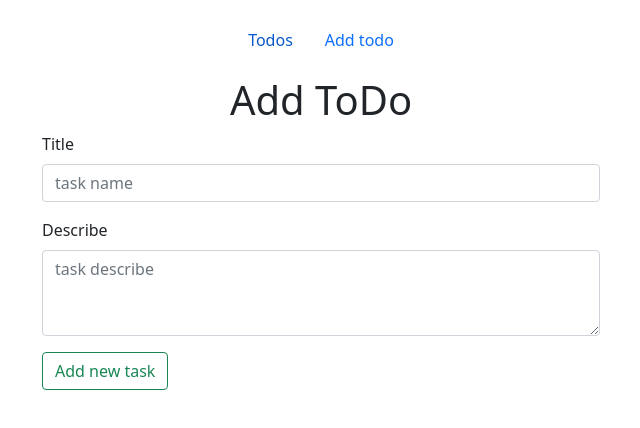
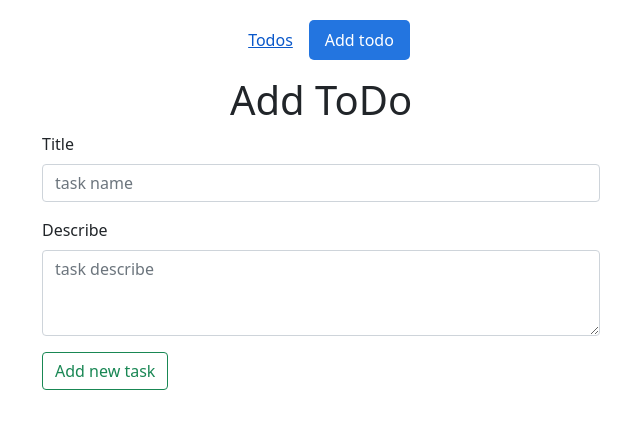
Before and after one commit to max-i-mys/todo-technorelly, a React (Create React App) app: page /add in a window 1280 px wide. In both pictures the pointer is over the link "Todos". Shown: the top 428 px of the page, without its empty margins (319-959 px from the left). Built offline with nearby package versions, Linux system fonts and the light colour scheme.

Commit message:
added an active link

```diff
--- a/src/App.css
+++ b/src/App.css
@@ -23,3 +23,21 @@ body {
 .form-check-label {
 	cursor: pointer;
 }
+.form-check-label:focus,
+.form-check-label:hover {
+	text-decoration: underline;
+}
+.nav-link:focus,
+.nav-link:hover {
+	text-decoration: underline;
+}
+.nav-link.active {
+	background-color: rgb(35, 117, 224);
+	color: #fff;
+	border-radius: 5px;
+}
+.nav-link.active:hover,
+.nav-link.active:focus {
+	color: #fff;
+	text-decoration: none;
+}
--- a/src/components/HeaderMenu.jsx
+++ b/src/components/HeaderMenu.jsx
@@ -1,5 +1,5 @@
 import { Col, Row } from 'react-bootstrap'
-import { Link } from 'react-router-dom'
+import { NavLink } from 'react-router-dom'
 
 export default function HeaderMenu() {
 	return (
@@ -8,14 +8,14 @@ export default function HeaderMenu() {
 				<Col className="mb-3">
 					<ul className="nav justify-content-center">
 						<li className="nav-item">
-							<Link className="nav-link" aria-current="page" to="/">
+							<NavLink className="nav-link" aria-current="page" to="/">
 								Todos
-							</Link>
+							</NavLink>
 						</li>
 						<li className="nav-item">
-							<Link className="nav-link" to="/add">
+							<NavLink className="nav-link" to="/add">
 								Add todo
-							</Link>
+							</NavLink>
 						</li>
 					</ul>
 				</Col>
```
